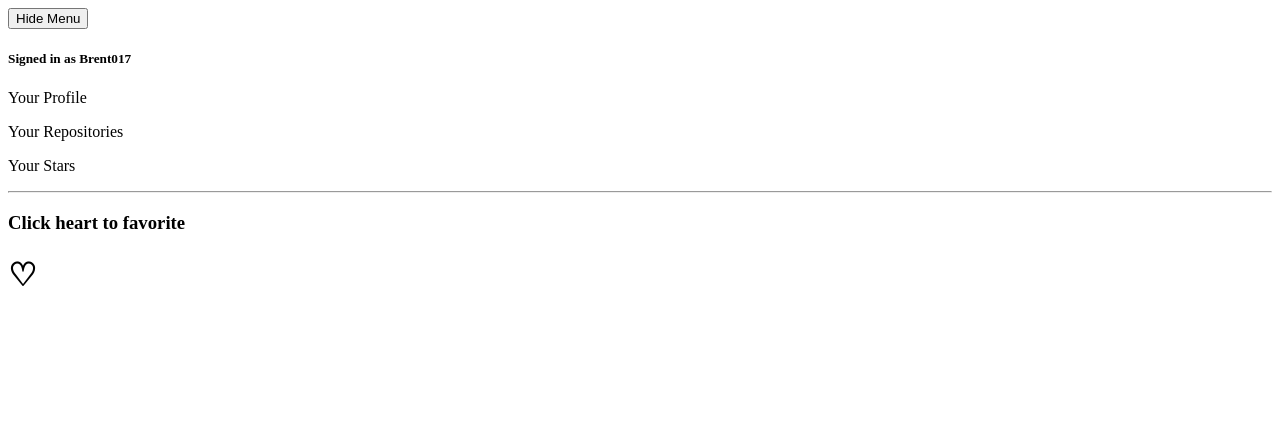
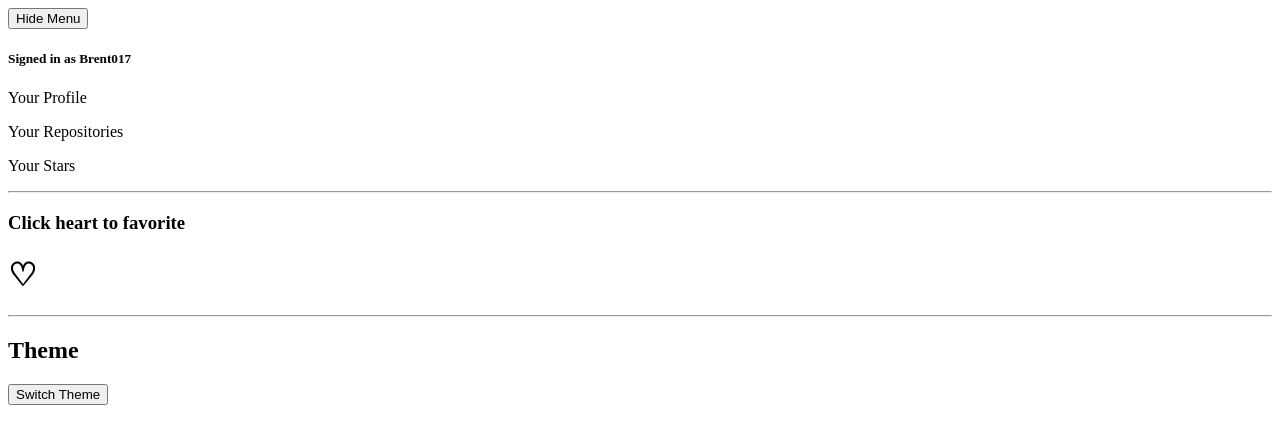
Before and after one commit to Brent017/toggler-app, a React (Create React App) app: page / in a window 1280 px wide. Shown: the top 444 px of the page. Built offline with nearby package versions, Linux system fonts and the light colour scheme.

Commit message:
Header and Button added

```diff
--- a/src/App.js
+++ b/src/App.js
@@ -1,6 +1,8 @@
 import React from "react";
 import Menu from "./Menu";
 import Favorite from "./Favorite";
+import Button from "./Button";
+import Header from "./Header";
 
 function App() {
   return (
@@ -8,6 +10,9 @@ function App() {
       <Menu />
       <hr />
       <Favorite />
+      <hr />
+      <Header />
+      <Button />
     </div>
   );
 }
--- /dev/null
+++ b/src/Button.js
@@ -0,0 +1,7 @@
+import React from "react";
+
+function Button(props) {
+  return <button>Switch Theme</button>;
+}
+
+export default Button;
--- /dev/null
+++ b/src/Header.js
@@ -0,0 +1,11 @@
+import React from "react";
+
+function Header(props) {
+  return (
+    <header>
+      <h2>Theme</h2>
+    </header>
+  );
+}
+
+export default Header;
```
